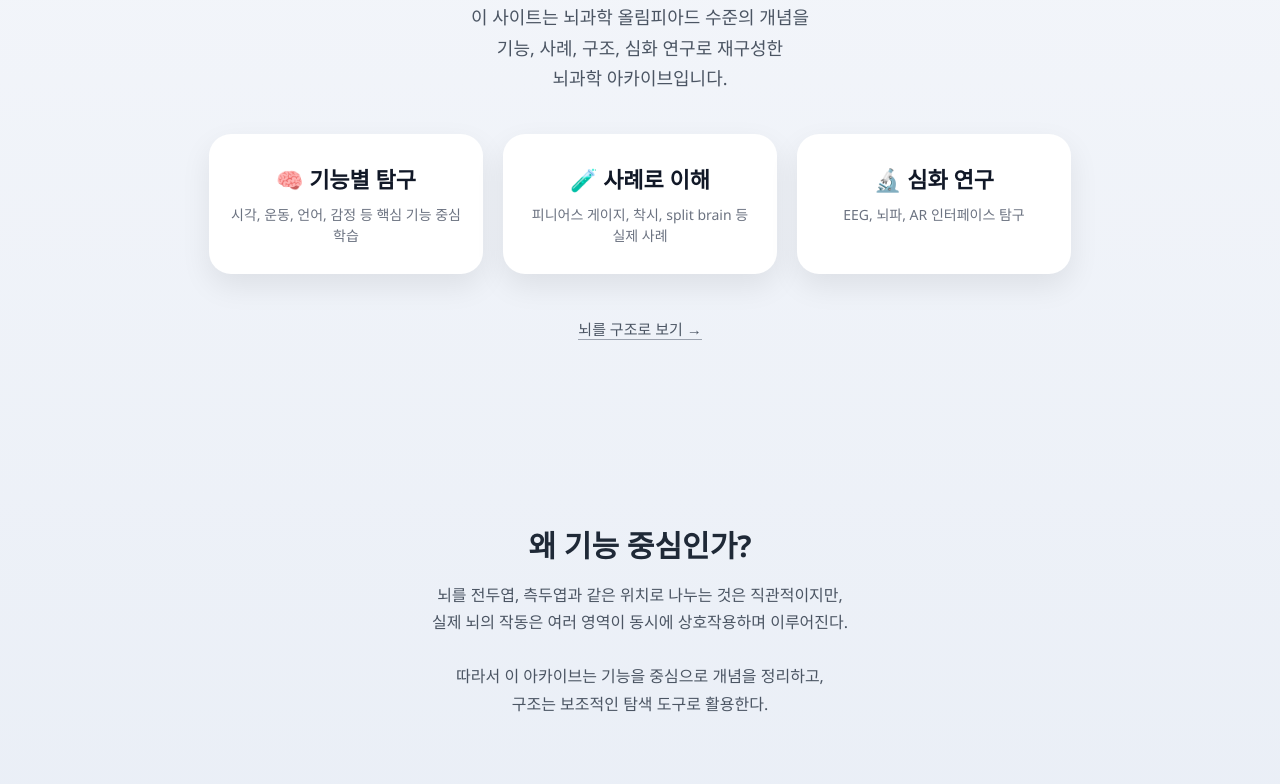
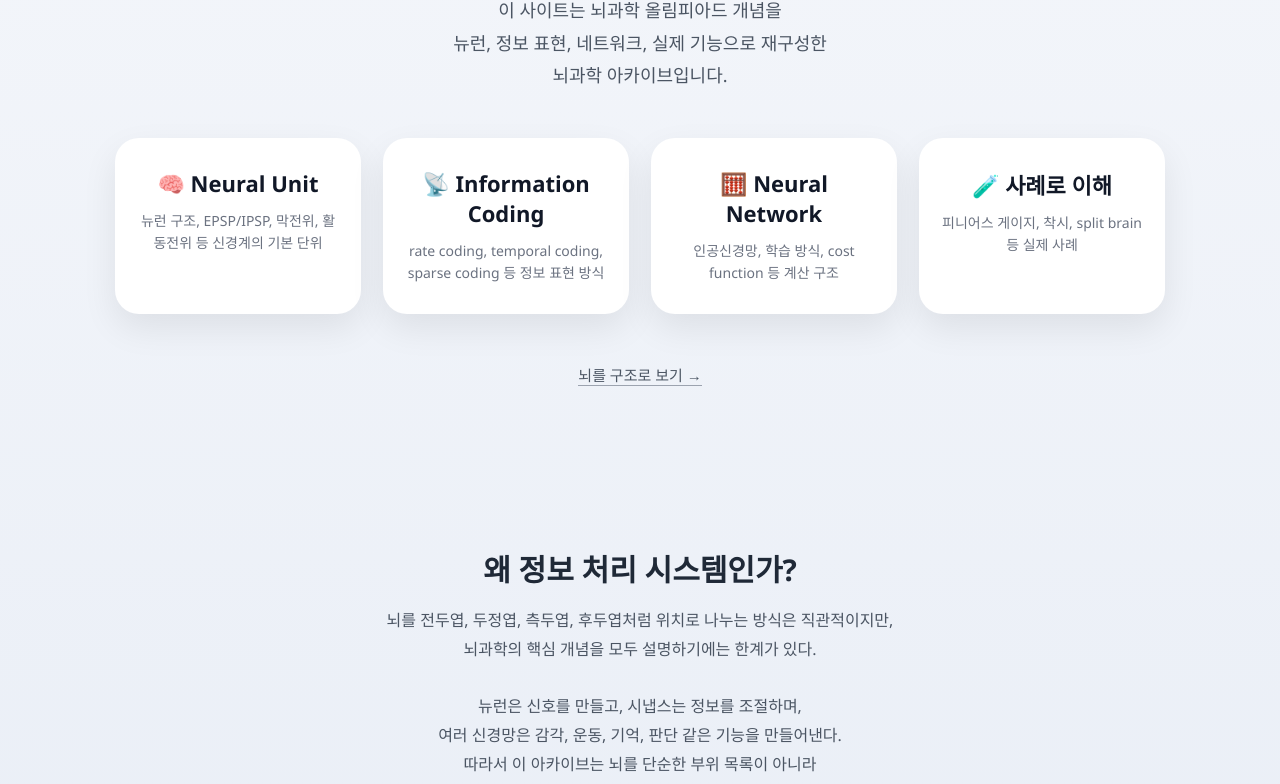
Before and after one commit to ggy5555/ggy5555.github.io, a plain HTML site: page index.html in a window 1280 px wide. Shown: the part 338-1122 px from the top of the page. Drawn offline with Linux system fonts and the light colour scheme.

Commit message:
Update index.html

```diff
--- a/index.html
+++ b/index.html
@@ -37,7 +37,7 @@
     }
 
     .hero {
-      min-height: 75vh;
+      min-height: 78vh;
       display: flex;
       align-items: center;
       justify-content: center;
@@ -46,48 +46,47 @@
     }
 
     .hero-box {
-      max-width: 900px;
+      max-width: 1050px;
     }
 
     .hero h1 {
-      font-size: 52px;
+      font-size: 56px;
       line-height: 1.2;
-      margin-bottom: 20px;
+      margin-bottom: 22px;
+      letter-spacing: -1px;
     }
 
     .hero p {
       font-size: 18px;
       color: #4b5563;
-      line-height: 1.7;
-      margin-bottom: 40px;
+      line-height: 1.8;
+      margin-bottom: 46px;
     }
 
     .main-buttons {
-      display: flex;
-      justify-content: center;
-      gap: 20px;
-      flex-wrap: wrap;
-      margin-bottom: 30px;
+      display: grid;
+      grid-template-columns: repeat(4, 1fr);
+      gap: 22px;
+      margin-bottom: 34px;
     }
 
     .card-button {
-      width: 230px;
-      padding: 28px 22px;
+      padding: 30px 22px;
       background: white;
-      border-radius: 22px;
+      border-radius: 24px;
       text-decoration: none;
       color: #111827;
-      box-shadow: 0 12px 30px rgba(0,0,0,0.08);
+      box-shadow: 0 14px 35px rgba(0,0,0,0.08);
       transition: 0.25s;
     }
 
     .card-button:hover {
-      transform: translateY(-6px);
-      box-shadow: 0 18px 40px rgba(0,0,0,0.12);
+      transform: translateY(-7px);
+      box-shadow: 0 20px 45px rgba(0,0,0,0.13);
     }
 
     .card-button h2 {
-      margin: 0 0 10px;
+      margin: 0 0 12px;
       font-size: 22px;
     }
 
@@ -95,12 +94,12 @@
       margin: 0;
       font-size: 14px;
       color: #6b7280;
-      line-height: 1.5;
+      line-height: 1.6;
     }
 
     .structure-link {
       display: inline-block;
-      margin-top: 14px;
+      margin-top: 16px;
       font-size: 15px;
       color: #4b5563;
       text-decoration: none;
@@ -127,7 +126,7 @@
     .section p {
       font-size: 16px;
       color: #4b5563;
-      line-height: 1.7;
+      line-height: 1.8;
     }
 
     footer {
@@ -135,6 +134,27 @@
       padding: 40px;
       font-size: 14px;
       color: #6b7280;
+    }
+
+    @media (max-width: 900px) {
+      header {
+        padding: 22px 28px;
+        flex-direction: column;
+        gap: 14px;
+      }
+
+      nav a {
+        margin: 0 8px;
+        font-size: 14px;
+      }
+
+      .hero h1 {
+        font-size: 40px;
+      }
+
+      .main-buttons {
+        grid-template-columns: 1fr;
+      }
     }
   </style>
 </head>
@@ -145,9 +165,10 @@
     <div class="logo">Brain Archive</div>
 
     <nav>
-      <a href="functions.html">기능 탐구</a>
+      <a href="neuron.html">Neural Unit</a>
+      <a href="coding.html">Coding</a>
+      <a href="network.html">Network</a>
       <a href="cases.html">사례</a>
-      <a href="research.html">심화 연구</a>
       <a href="brainmap.html">뇌 구조</a>
     </nav>
   </header>
@@ -159,30 +180,35 @@
 
         <h1>
           뇌는 위치가 아니라<br>
-          기능으로 이해된다
+          정보 처리 시스템이다
         </h1>
 
         <p>
-          이 사이트는 뇌과학 올림피아드 수준의 개념을<br>
-          기능, 사례, 구조, 심화 연구로 재구성한<br>
+          이 사이트는 뇌과학 올림피아드 개념을<br>
+          뉴런, 정보 표현, 네트워크, 실제 기능으로 재구성한<br>
           뇌과학 아카이브입니다.
         </p>
 
         <div class="main-buttons">
 
-          <a class="card-button" href="functions.html">
-            <h2>🧠 기능별 탐구</h2>
-            <p>시각, 운동, 언어, 감정 등 핵심 기능 중심 학습</p>
+          <a class="card-button" href="neuron.html">
+            <h2>🧠 Neural Unit</h2>
+            <p>뉴런 구조, EPSP/IPSP, 막전위, 활동전위 등 신경계의 기본 단위</p>
+          </a>
+
+          <a class="card-button" href="coding.html">
+            <h2>📡 Information Coding</h2>
+            <p>rate coding, temporal coding, sparse coding 등 정보 표현 방식</p>
+          </a>
+
+          <a class="card-button" href="network.html">
+            <h2>🧮 Neural Network</h2>
+            <p>인공신경망, 학습 방식, cost function 등 계산 구조</p>
           </a>
 
           <a class="card-button" href="cases.html">
             <h2>🧪 사례로 이해</h2>
             <p>피니어스 게이지, 착시, split brain 등 실제 사례</p>
-          </a>
-
-          <a class="card-button" href="research.html">
-            <h2>🔬 심화 연구</h2>
-            <p>EEG, 뇌파, AR 인터페이스 탐구</p>
           </a>
 
         </div>
@@ -195,12 +221,14 @@
     </section>
 
     <section class="section">
-      <h2>왜 기능 중심인가?</h2>
+      <h2>왜 정보 처리 시스템인가?</h2>
       <p>
-        뇌를 전두엽, 측두엽과 같은 위치로 나누는 것은 직관적이지만,<br>
-        실제 뇌의 작동은 여러 영역이 동시에 상호작용하며 이루어진다.<br><br>
-        따라서 이 아카이브는 기능을 중심으로 개념을 정리하고,<br>
-        구조는 보조적인 탐색 도구로 활용한다.
+        뇌를 전두엽, 두정엽, 측두엽, 후두엽처럼 위치로 나누는 방식은 직관적이지만,<br>
+        뇌과학의 핵심 개념을 모두 설명하기에는 한계가 있다.<br><br>
+        뉴런은 신호를 만들고, 시냅스는 정보를 조절하며,<br>
+        여러 신경망은 감각, 운동, 기억, 판단 같은 기능을 만들어낸다.<br>
+        따라서 이 아카이브는 뇌를 단순한 부위 목록이 아니라<br>
+        하나의 정보 처리 시스템으로 이해하는 것을 목표로 한다.
       </p>
     </section>
 
```
